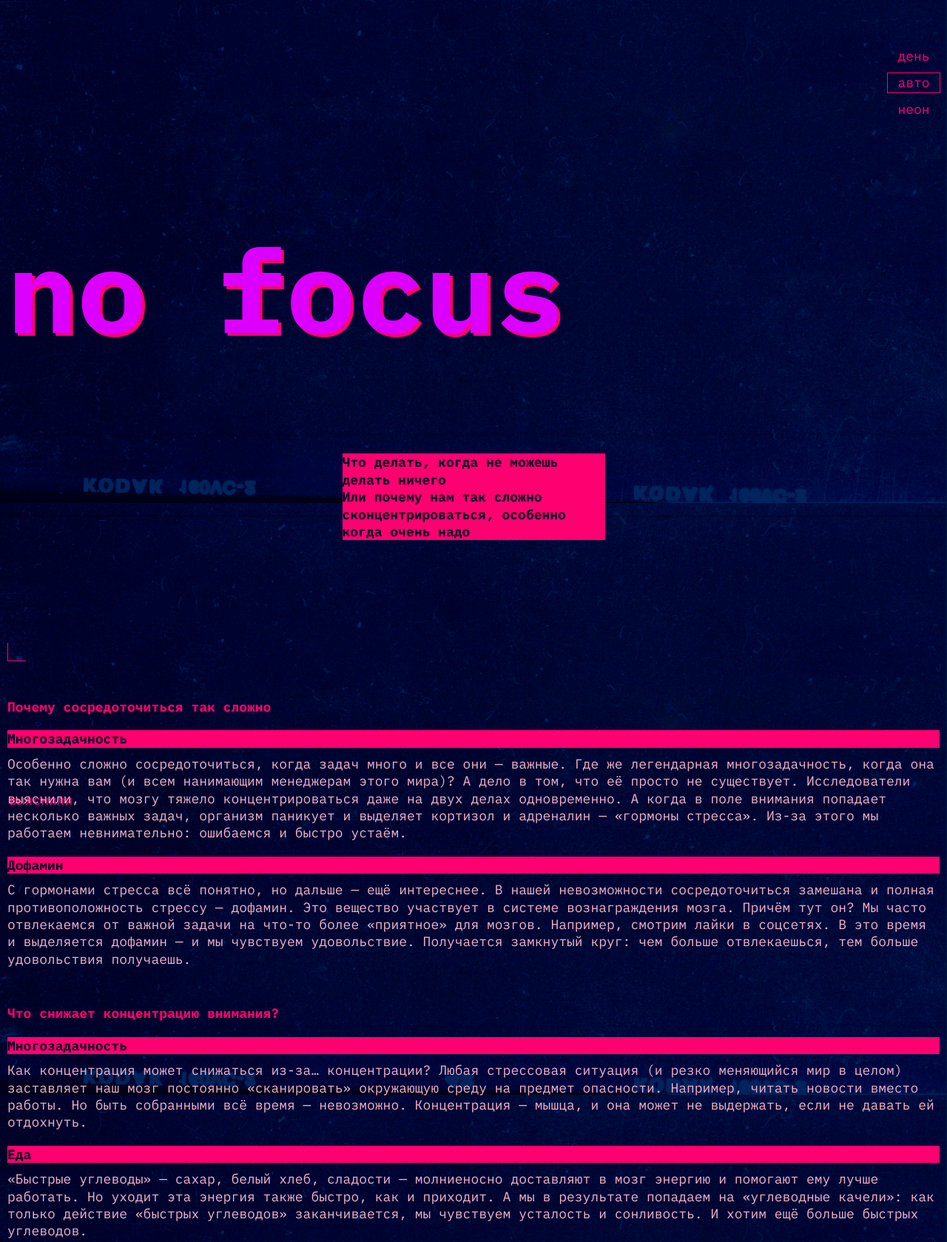
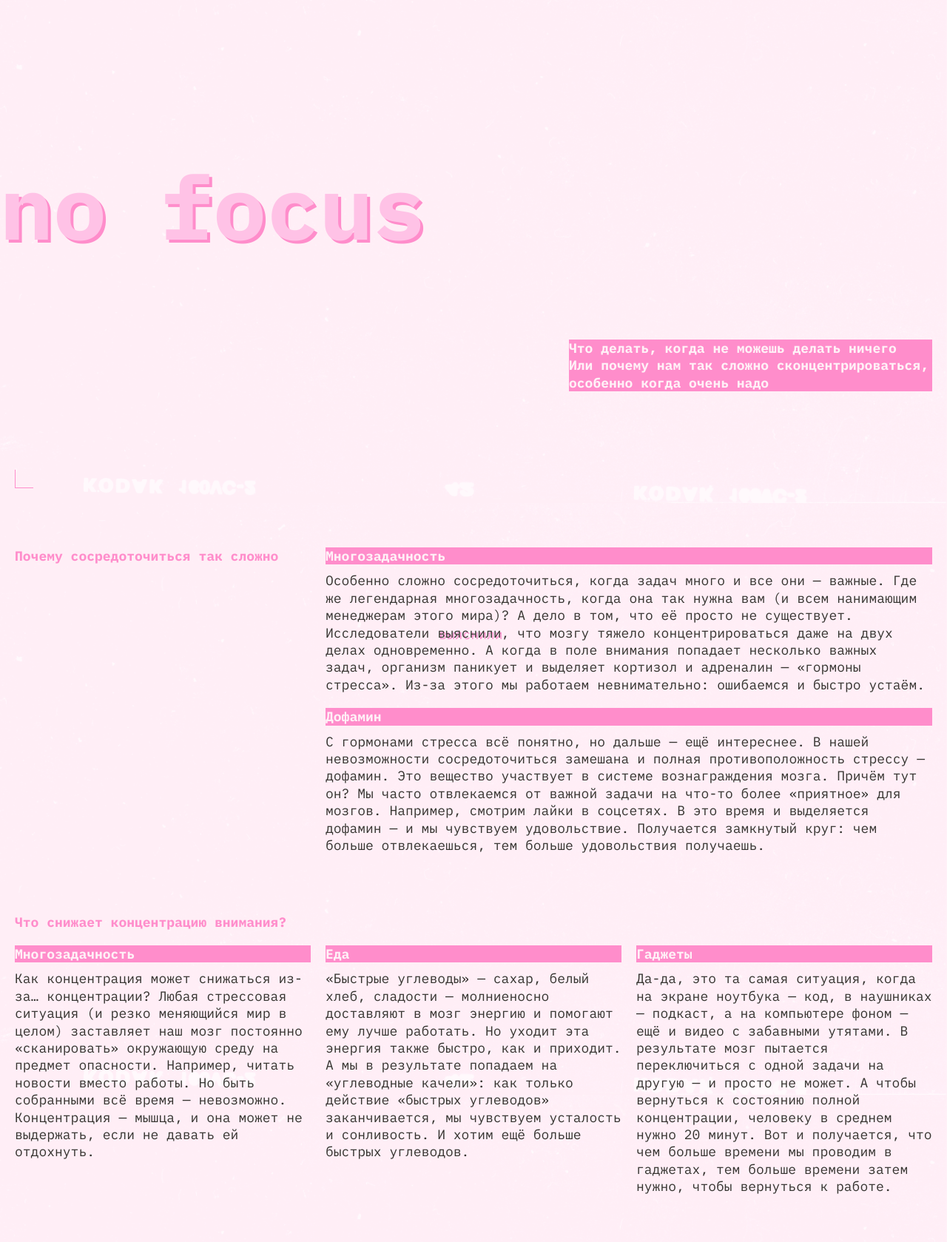
Before and after one commit to Sp1nQ/slozhno-sosredotochitsya-fd, a plain HTML site: page index.html in a window 1280 px wide. Shown: the part 120-1799 px from the top of the page at 74% size. Drawn offline with Linux system fonts and the light colour scheme.

Commit message:
Готов адаптив и переключение тем, почти

```diff
--- a/index.html
+++ b/index.html
@@ -43,12 +43,11 @@
       </ul>
     </nav>
     <h1 class="header__title"> no focus </h1>
-    <div class="header__subtitle">
-      <p class="header__subtitle-text">Что делать, когда не можешь делать ничего <br>
+    <p class="header__subtitle">Что делать, когда не можешь делать ничего <br>
       Или почему нам так сложно сконцентрироваться, особенно когда очень надо</p>
   </header>
   <main class="main">
-    <section class="section">
+    <section class="section why_grid">
       <h2 class="main_title">Почему сосредоточиться так сложно</h2>
       <ul class="main_list">
         <li class="main_list_item">
@@ -73,7 +72,7 @@
         </li>
       </ul>
     </section>
-    <section class="section">
+    <section class="section what_grid">
       <h2 class="main_title">Что снижает концентрацию внимания?</h2>
       <ul class="main_list">
         <li>
@@ -100,31 +99,36 @@
         </li>
       </ul>
     </section>
-    <section class="section">
+    <section class="section how_grid">
       <h2 class="main_title">Как концентрироваться лучше, чем золотая рыбка (то есть дольше
         трёх секунд)</h2>
+      <article>
         <h3 class="main_subtitle advice">5 простых (на самом деле не очень) советов</h3>
         <ul class="main_list">
           <li>
             <h4 class="main_subtitle_advice">Представьте небо и облака</h4>
             <p class="main_text">Или листья в ручье. Тут дело в лёгкой медитации,
               которая помогает успокоиться. Ведь часто именно тревожные мысли о сложных задачах как раз и мешают эти
-            сложные задачи делать. В такие моменты можно закрыть глаза и представить, что чистое небо — это вы, а облака
+              сложные задачи делать. В такие моменты можно закрыть глаза и представить, что чистое небо — это вы, а
+              облака
               — тревожные мысли. И сколько бы их ни было — ясное небо всегда будет где-то там, за тучами, и никуда не
-            денется. Это упражнение поможет вернуться в настоящий момент, а не волноваться о потенциальных проблемах из
+              денется. Это упражнение поможет вернуться в настоящий момент, а не волноваться о потенциальных проблемах
+              из
               будущего.</p>
           </li>
           <li>
             <h4 class="main_subtitle_advice">Включите музыку</h4>
             <p class="main_text">Но не любую, и не любимую. Любимая может быть
-            связана с сильными положительными эмоциями, которые тоже очень сильно отвлекают. Подойдёт тихая, спокойная,
+              связана с сильными положительными эмоциями, которые тоже очень сильно отвлекают. Подойдёт тихая,
+              спокойная,
               умеренно-ритмичная. Можно вообще попробовать включить плейлист с «белым шумом» или нейромузыкой.</p>
           </li>
           <li>
             <h4 class="main_subtitle_advice">Прогуляйтесь</h4>
             <p class="main_text">Или даже пробегитесь. Лучше найти парк или лес: один
               эксперимент <a class="link" target="_blank"
-              href="https://www.sciencedirect.com/science/article/abs/pii/S0272494415000328">показал</a>, что созерцание
+                href="https://www.sciencedirect.com/science/article/abs/pii/S0272494415000328">показал</a>, что
+              созерцание
               природы
               повышает концентрацию, в то время как после просмотра городских пейзажей она наоборот понижается. Можно
               совместить прогулку с физическими упражнениями или бегом — так в мозг поступит ещё больше кислорода и он
@@ -139,31 +143,24 @@
           <li>
             <h4 class="main_subtitle_advice">Читайте</h4>
             <p class="main_text">Настоящие бумажные книги. Это правда помогает с
-            концентрацией: чтобы прочитать пост в соцсети, достаточно нескольких минут или даже секунд. А вот интересная
+              концентрацией: чтобы прочитать пост в соцсети, достаточно нескольких минут или даже секунд. А вот
+              интересная
               книга способна затянуть и на несколько часов и круто тренирует направленное внимание.</p>
           </li>
         </ul>
+      </article>
     </section>
     <section>
       <h3 class="main_subtitle"> А можно в картинках?</h3>
-      <ul class="gallery">
-        <li>
-          <img class="gallery_item" src="../images/sunset.png" alt="закат в горах в стиле ретровейв" loading="lazy">
-        </li>
-        <li>
-          <img class="gallery_item" src="../images/ice-cream.png" alt="плошка мороженного в стиле ретровейв"
+      <div class="gallery">
+        <img class="gallery_item sunset" src="../images/sunset.png" alt="закат в горах в стиле ретровейв"
           loading="lazy">
-        </li>
-        <li>
-          <img class="gallery_item" src="../images/tape.png" alt="кассета в стиле ретровейв" loading="lazy">
-        </li>
-        <li>
-          <img class="gallery_item" src="../images/books.png" alt="стопка книг в стиле ретровейв" loading="lazy">
-        </li>
-        <li>
-          <img class="gallery_item" src="../images/street.png" alt="переулок в стиле ретровейв" loading="lazy">
-        </li>
-      </ul>
+        <img class="gallery_item ice-cream" src="../images/ice-cream.png" alt="плошка мороженного в стиле ретровейв"
+          loading="lazy">
+        <img class="gallery_item tape" src="../images/tape.png" alt="кассета в стиле ретровейв" loading="lazy">
+        <img class="gallery_item books" src="../images/books.png" alt="стопка книг в стиле ретровейв" loading="lazy">
+        <img class="gallery_item street" src="../images/street.png" alt="переулок в стиле ретровейв" loading="lazy">
+      </div>
     </section>
   </main>
   <footer class="footer decorated-zone">
--- a/styles/dark.css
+++ b/styles/dark.css
@@ -9,6 +9,20 @@
     Так стили написанные ниже будут иметь больший вес,
     чем стили в медиазапросе предпочтений пользователя
   */
+  --main_font: IBM Plex mono, monospace;
+  --main_font_size: 18px;
+  --main_font-weight: 700;
+  --main_line-height: 23.4px;
+  --text_font-weight: 400;
+  --main_text_color: #f1b2ce;
+  --background_image: url("../images/cover-image-dark.png");
+  --background_color: #000028;
+  --accent_color: #ff0070;
+  --button_hover_color: #ff007066;
+  --h1_accent_color: #db00ff;
+  --h1_font_size: 116px;
+  --h1_line-height: 95.7px;
+  --h1_font-size: clamp(7.25rem, 7.0115rem + 1.0178vw, 7.5rem);
 }
 
 .theme-dark .page {
--- a/styles/light.css
+++ b/styles/light.css
@@ -9,8 +9,41 @@
     Так стили написанные ниже будут иметь больший вес,
     чем стили в медиазапросе предпочтений пользователя
   */
+  --main_font: IBM Plex mono, monospace;
+  --main_font_size: 18px;
+  --main_font-weight: 700;
+  --main_line-height: 23.4px;
+  --text_font-weight: 400;
+  --main_text_color: #353430;
+  --background_image: url("../images/cover-image-light.png");
+  --background_color: #fff1f7;
+  --accent_color: #ff8dcb;
+  --button_hover_color: #32312d66;
+  --h1_accent_color: #ffc2e6;
+  --h1_font_size: 116px;
+  --h1_line-height: 95.7px;
+  --h1_font-size: clamp(7.25rem, 7.0115rem + 1.0178vw, 7.5rem);
 }
 
 .theme-light .page {
   /* Вам также нужно будет написать ряд подобных селекторов */
 }
+
+@media (prefers-color-scheme: light) {
+  :root {
+    --main_font: IBM Plex mono, monospace;
+    --main_font_size: 18px;
+    --main_font-weight: 700;
+    --main_line-height: 23.4px;
+    --text_font-weight: 400;
+    --main_text_color: #353430;
+    --background_image: url("../images/cover-image-light.png");
+    --background_color: #fff1f7;
+    --accent_color: #ff8dcb;
+    --button_hover_color: #32312d66;
+    --h1_accent_color: #ffc2e6;
+    --h1_font_size: 116px;
+    --h1_line-height: 95.7px;
+    --h1_font-size: clamp(7.25rem, 7.0115rem + 1.0178vw, 7.5rem);
+  }
+}
--- a/styles/style.css
+++ b/styles/style.css
@@ -1,27 +1,4 @@
-/* Основные стили проекта. Это стили для темы, которую вы верстаете первой.
-.header__dark-theme-rec::before {
-  content: "rec";
-  position: absolute;
-  font-size: inherit;
-  letter-spacing: 1px;
-  color: var(--accent_color, #FF0070);
-  top: 12px;
-  right: 38px;
-  text-transform: uppercase;
-}
-
-.header__dark-theme-rec::after {
-  content: "";
-  position: absolute;
-  background-color: var(--accent_color, #FF0070);
-  inline-size: 9px;
-  block-size: 9px;
-  border-radius: 100%;
-  box-shadow: 0 0 3px 3px var(--accent_color, #FF0070);
-  top: 18px;
-  right: 19px;
-}
- */
+/* Основные стили проекта. Это стили для темы, которую вы верстаете первой. */
 
 .header__dark-theme-rec {
   position: absolute;
@@ -89,37 +66,32 @@
 .header {
   position: relative;
   display: grid;
-  grid-template-columns: 1fr;
-  grid-template-rows: 1fr min-content 1fr;
+  grid-template-rows: 1.1fr min-content 1.1fr;
   align-items: center;
   inline-size: 100%;
   min-block-size: 668px;
   margin-block-end: 40px;
   height: 100vh;
+  padding: 10px;
 }
 
 .header__theme-menu {
   justify-self: end;
-  align-content: end;
-  margin-inline-end: 10px;
 }
 
 .header__theme-menu-list {
-  display: grid;
+  display: flex;
   gap: 10px;
 }
 
 .header__theme-menu-button {
   border: none;
   color: var(--accent_color, #ff0070);
-  line-height: var();
   text-transform: lowercase;
   background-color: transparent;
   min-inline-size: 70px;
   min-block-size: 26px;
   cursor: pointer;
-  line-height: 1.125em;
-  font-size: 18px;
 }
 
 .header__theme-menu-button:focus {
@@ -147,7 +119,6 @@
   line-height: var(--h1_line-height, 95.7px);
   text-shadow: 4px 4px 0 var(--accent_color, #ff0070);
   font-size: var(--h1_font-size, clamp(7.25rem, 7.0115rem + 1.0178vw, 7.5rem));
-  margin-left: 10px;
 }
 
 .header__subtitle {
@@ -156,15 +127,11 @@
   grid-row: 3;
   justify-self: center;
   align-self: center;
-}
-
-.header__subtitle-text {
   color: var(--background_color, #000028);
 }
 
 .main {
   display: grid;
-  grid-template-columns: 1fr;
   padding: 0 10px;
   gap: 50px;
 }
@@ -192,11 +159,14 @@
   background-color: var(--accent_color, #ff0070);
   color: var(--background_color, #000028);
   margin-block-end: 10px;
-  font-size: 18px;
+  font-family: inherit;
+  font-size: inherit;
+  font-weight: inherit;
+  line-height: inherit;
 }
 
 .advice {
-  margin-bottom: 20px;
+  margin-block-end: 20px;
 }
 
 .main_subtitle_advice {
@@ -267,5 +237,146 @@
 @media (width >= 768px) {
   .header {
     min-block-size: 1024px;
+    padding: 20px;
+    margin-block-end: 60px;
+  }
+
+  .decorated-zone::before {
+    bottom: 20px;
+    left: 20px;
+  }
+
+  .decorated-zone::after {
+    top: 20px;
+    right: 20px;
+  }
+
+  .header__dark-theme-rec {
+    top: 20px;
+    right: 29px;
+  }
+
+  .header__title {
+    position: relative;
+    inset-inline-start: -20px;
+    font-size: var(
+      --h1_font-size,
+      clamp(7.5rem, 0.5625rem + 14.4531vw, 9.8125rem)
+    );
+  }
+
+  .header__subtitle {
+    justify-self: end;
+    max-width: 364px;
+  }
+
+  .main {
+    padding: 0 20px;
+    gap: 80px;
+  }
+
+  .section {
+    display: grid;
+    grid-template-columns: 1fr 2fr;
+    gap: 20px;
+  }
+
+  .what_grid .main_list {
+    grid-column: 1 / 3;
+  }
+
+  .how_grid .main_list {
+    grid-column: 2 / 3;
+  }
+
+  .main_title {
+    margin-block-end: 0;
+  }
+
+  .gallery {
+    display: grid;
+    grid-template-columns: repeat(3, 1fr);
+    gap: 20px;
+    grid-column: span 2;
+    margin-block-start: 20px;
+    margin-block-end: 60px;
+  }
+
+  .gallery_item {
+    object-fit: cover;
+  }
+
+  .sunset {
+    grid-column: span 2;
+    grid-row: 1;
+  }
+
+  .ice-cream {
+    grid-row: span 2;
+  }
+
+  .tape {
+    grid-column: 1;
+    grid-row: 2 / 4;
+  }
+
+  .street {
+    grid-column: span 2;
+  }
+
+  .books {
+    grid-column: 2;
+    grid-row: 2;
+  }
+
+  .footer {
+    min-block-size: 1024px;
+  }
+
+  .footer-title {
+    font-size: var(
+      --h1_font-size,
+      clamp(7.5rem, 0.5625rem + 14.4531vw, 9.8125rem)
+    );
   }
 }
+
+/* Media width >= 1024 */
+@media (width >= 1024px) {
+  .header {
+    min-block-size: 768px;
+  }
+
+  .header__theme-menu {
+    align-self: flex-start;
+    justify-self: center;
+  }
+
+  .header__theme-menu-list {
+    flex-direction: row;
+  }
+
+  .header__subtitle {
+    justify-self: end;
+    max-width: 491px;
+  }
+
+  .section {
+    gap: 20px 10px;
+  }
+
+  .what_grid .main_list {
+    grid-template-columns: repeat(3, 1fr);
+  }
+
+  .footer {
+    min-block-size: 768px;
+  }
+
+  .footer-title {
+    font-size: var(
+      --h1_font-size,
+      clamp(7.5rem, 0.5625rem + 14.4531vw, 9.8125rem)
+    );
+  }
+}
--- a/styles/variables.css
+++ b/styles/variables.css
@@ -10,16 +10,15 @@
   --main_line-height: 23.4px;
   --text_font-weight: 400;
   --main_text_color: #f1b2ce;
-  --background_image: url('../images/cover-image-dark.png');
+  --background_image: url("../images/cover-image-dark.png");
   --background_color: #000028;
-  --accent_color: #FF0070;
-  --button_hover_color: #FF007066;
-  --h1_accent_color: #DB00FF;
+  --accent_color: #ff0070;
+  --button_hover_color: #ff007066;
+  --h1_accent_color: #db00ff;
   --h1_font_size: 116px;
   --h1_line-height: 95.7px;
   --h1_font-size: clamp(7.25rem, 7.0115rem + 1.0178vw, 7.5rem);
 }
-
 
 @media (width >= 768px) {
   :root {
```
Lines whose indentation alone changed are shown as unchanged.
